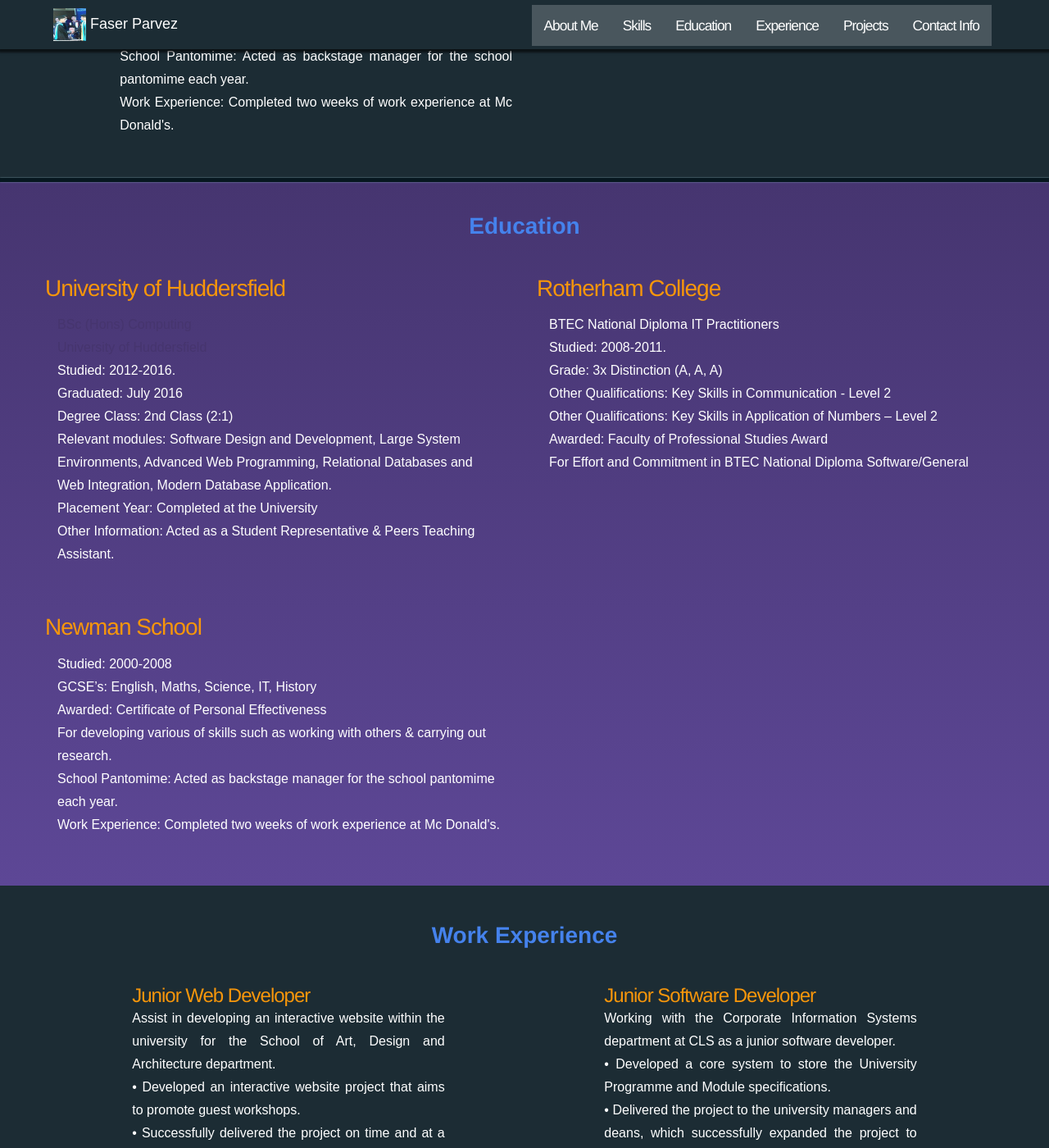
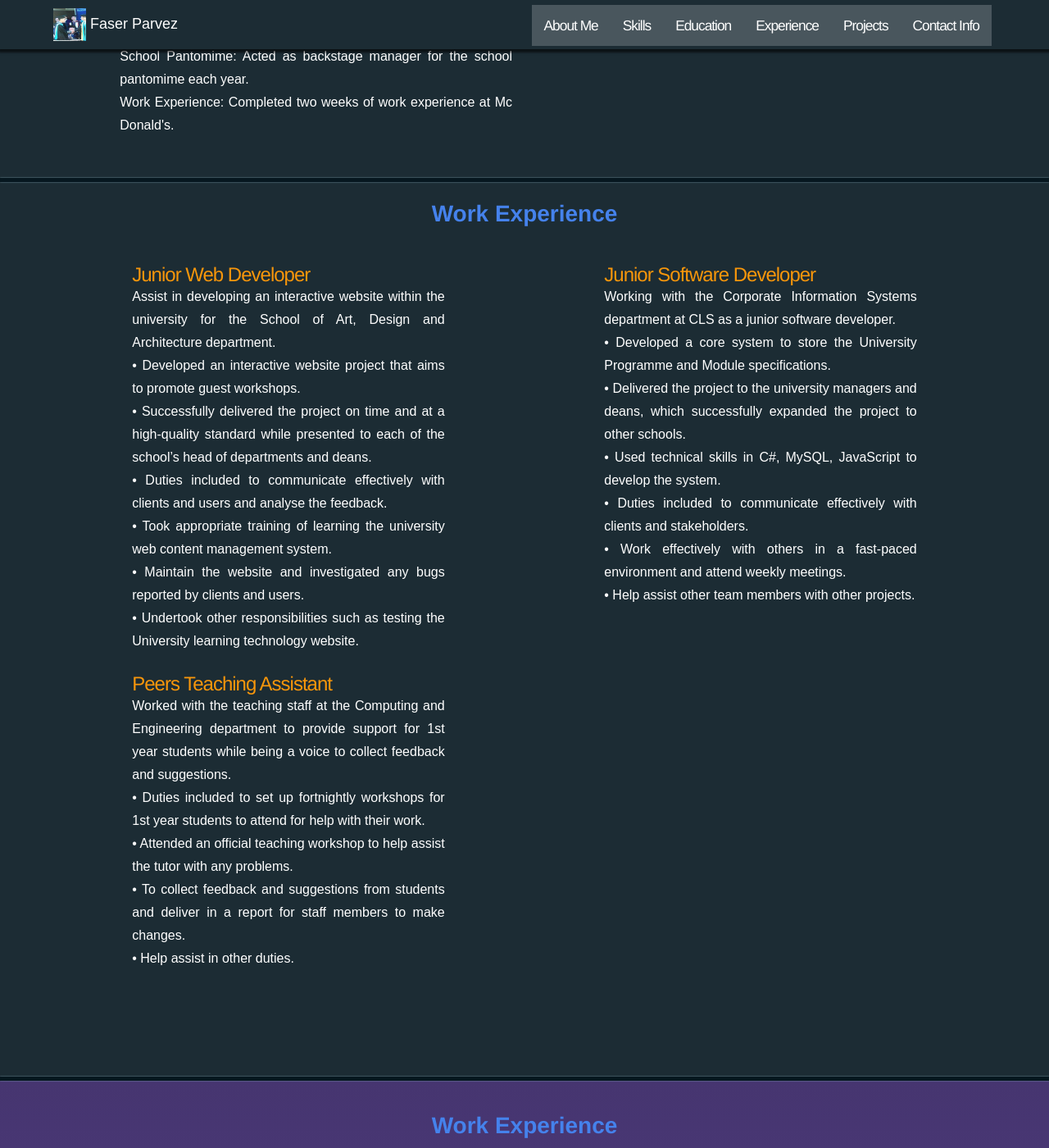
Before and after one commit to thisisatest1990/thisisatest1990.github.io, a Jekyll site: the page built from index.html, in a window 1280 px wide and 1400 px high, scrolled down 2095 px. Shown: the whole window at 82% size. Built offline with Jekyll 4.4.1, drawn with Linux system fonts in a browser that asks for light colours; nearby versions of some CDN libraries.

Commit message:
Update education.html

```diff
--- a/_includes/education.html
+++ b/_includes/education.html
@@ -66,72 +66,3 @@
 			</div>
     </div>
 </section>
-
-                <!-- //////////////////////////////////////////////// EDUCATION ////////////////////////////////////////////////  -->
-		<div id="purplewrap">
-			<div class="container" id="education">
-				<h2 class="centered" style="font-size: 2em; color: #4582ec; font-weight: bold; padding-bottom: 0.3em;">Education</h2>
-				<br>
-
-				<div class="row row1">
-					<div class="row">
-						<div class="col-lg-6 col-md-6 callout" data-sr="wait 0.1s enter left over 1s">
-							<h2 class="topicon sechead">University of Huddersfield</h2>
-							<p class="process-p"><a href="https://www.hud.ac.uk/courses/full-time/undergraduate/computing-bsc-hons/">BSc (Hons) Computing</a>
-							<br>
-							<a href="https://www.hud.ac.uk/">University of Huddersfield</a>
-							<br>
-							Studied: 2012-2016.
-							<br>
-							Graduated: July 2016
-							<br>
-							Degree Class: 2nd Class (2:1)
-							<br>
-							Relevant modules:  Software Design and Development, Large System Environments, Advanced Web Programming, Relational Databases and Web Integration, Modern Database Application.
-							<br>
-							Placement Year: Completed at the University
-							<br>
-							Other Information: Acted as a Student Representative & Peers Teaching Assistant.
-							</p>
-						</div>
-						<div class="col-lg-6 col-md-6 callout" data-sr="wait 0.1s enter right over 1s">
-							<h2 class="topicon sechead">Rotherham College</h2>
-							<p class="process-p">BTEC National Diploma IT Practitioners
-							<br>
-							Studied: 2008-2011.
-							<br>
-							Grade: 3x Distinction (A, A, A)
-							<br>
-							Other Qualifications: Key Skills in Communication - Level 2
-							<br>
-							Other Qualifications: Key Skills in Application of Numbers – Level 2
-							<br>
-							Awarded: Faculty of Professional Studies Award
-							<br>
-							For Effort and Commitment in BTEC National Diploma Software/General
-							</p>
-						</div>
-					</div>
-
-					<div class="row">
-						<div class="col-lg-6 col-md-6 callout" data-sr="wait 0.1s enter left over 1s">
-							<h2 class="topicon sechead">Newman School</h2>
-							<p class="process-p">Studied: 2000-2008
-							<br>
-							GCSE’s:  English, Maths, Science, IT, History
-							<br>
-							Awarded: Certificate of Personal Effectiveness
-							<br>
-							For developing various of skills such as working with others & carrying out research.
-							<br>
-							School Pantomime: Acted as backstage manager for the school pantomime each year.
-							<br>
-							Work Experience: Completed two weeks of work experience at Mc Donald's.
-							</p>
-						</div>
-					</div>
-					<!-- /row -->
-				</div>
-			</div>
-		</div>
-		<br>
```
